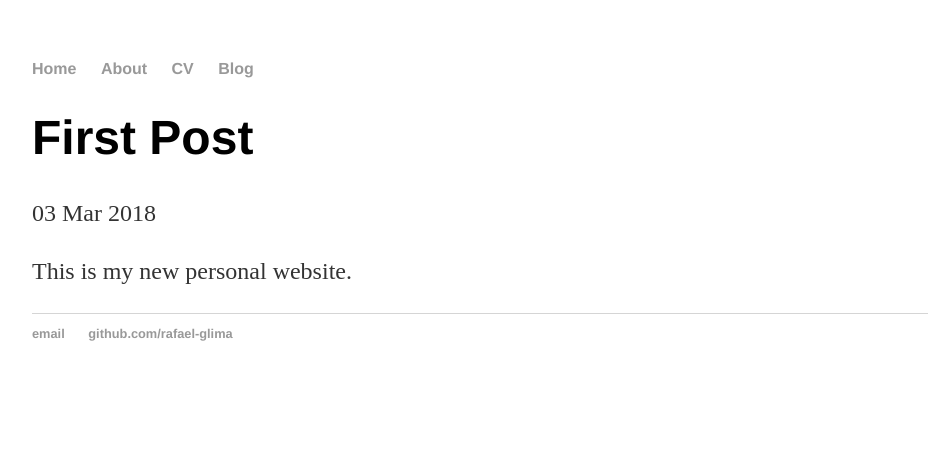
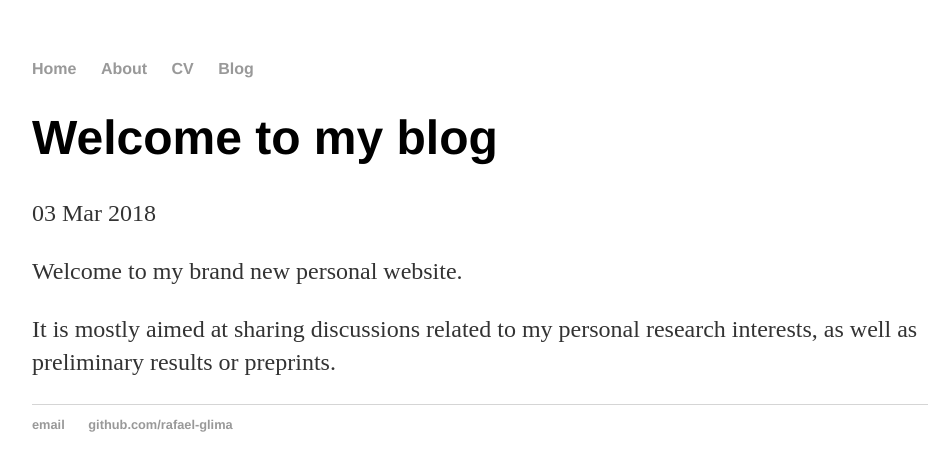
Before and after one commit to rafael-glima/rafael-glima.github.io, a Jekyll site: the page built from _posts/2018-03-03-first-post.md, in a window 1280 px wide. Shown: the top 471 px of the page, without its empty margins (160-1108 px from the left). Built offline with Jekyll 4.4.1, drawn with Linux system fonts in a browser that asks for light colours.

Commit message:
Changes in FIrst Post content

```diff
--- a/_posts/2018-03-03-first-post.md
+++ b/_posts/2018-03-03-first-post.md
@@ -1,6 +1,8 @@
 ---
 layout: post
-title: "First Post"
+title: "Welcome to my blog"
 date: 2018-03-03
 ---
-This is my new personal website.
+Welcome to my brand new personal website.
+
+It is mostly aimed at sharing discussions related to my personal research interests, as well as preliminary results or preprints.
```
